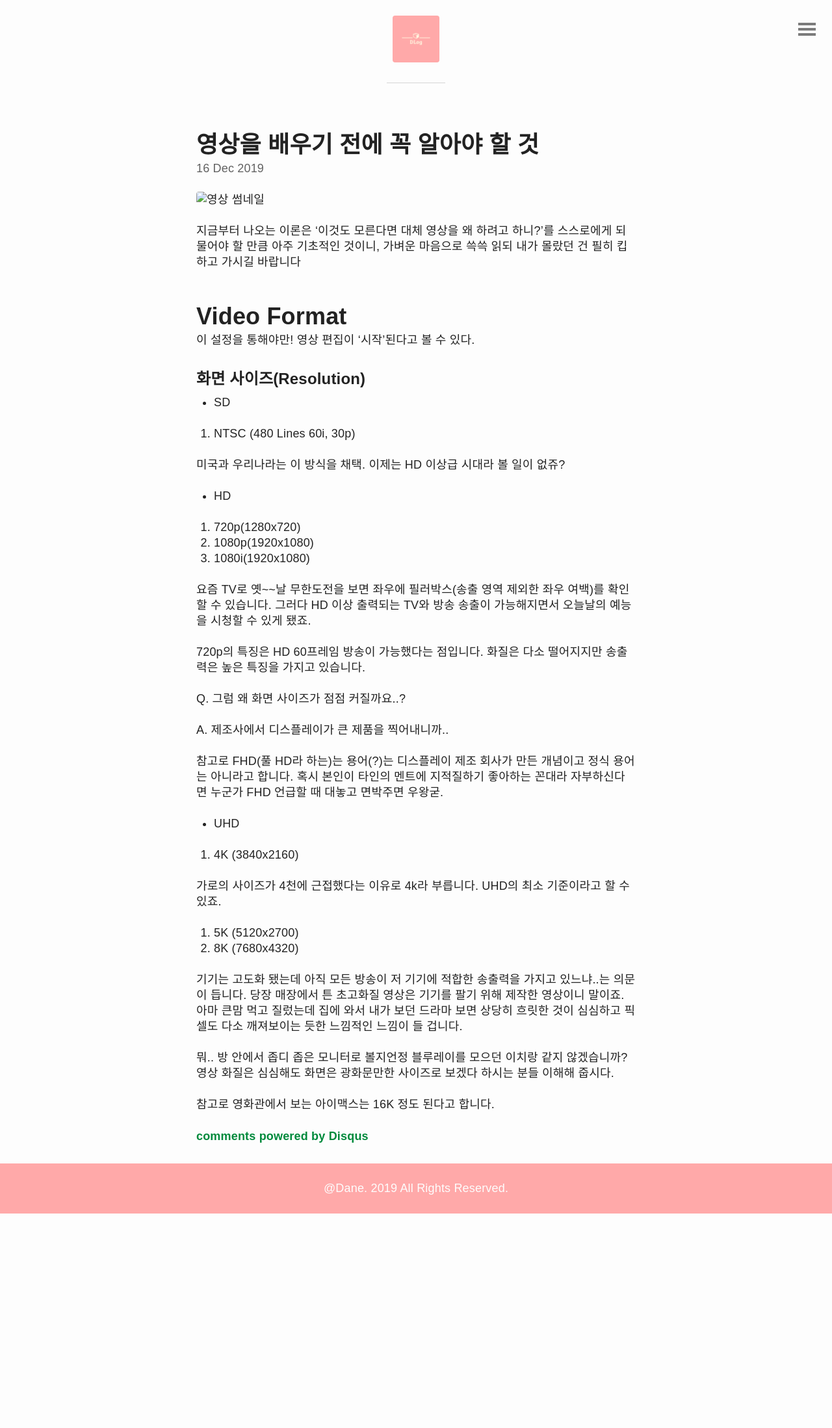
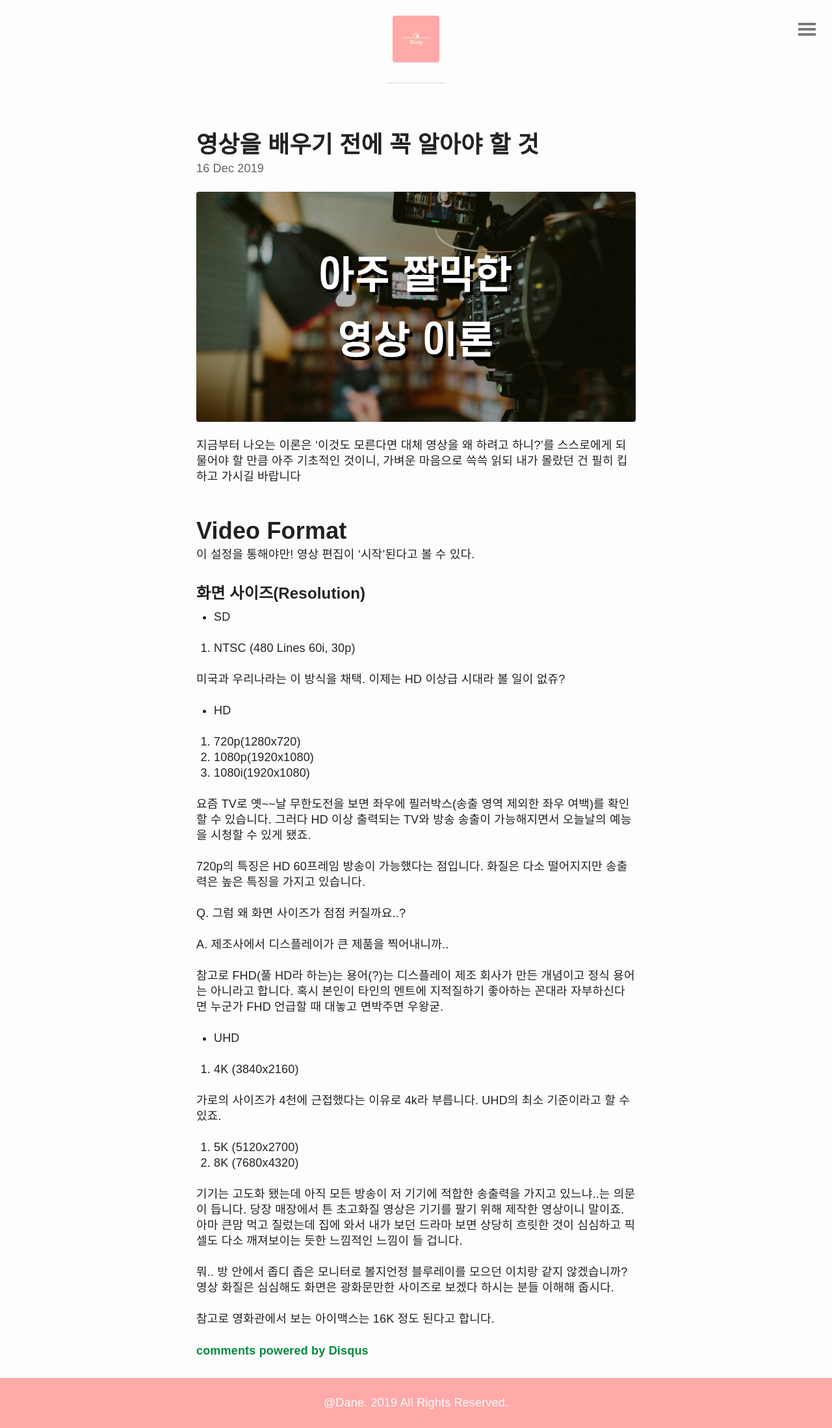
Before and after one commit to Dane10st/danelog, a Jekyll site: the page built from _posts/2019-12-16-editingvideo1.md, in a window 1280 px wide. Shown: the whole page at 65% size. Built offline with Jekyll 4.4.1, drawn with Linux system fonts in a browser that asks for light colours; some web fonts are replaced; comment, search, counter and statistics services are not loaded; before the commit the page ends 1867 px from its top, so only the background shows below that.

Commit message:
이미지 경로 수정
(../img/post/02/post21.png)

```diff
--- a/_posts/2019-12-16-editingvideo1.md
+++ b/_posts/2019-12-16-editingvideo1.md
@@ -17,7 +17,7 @@ tags:
 description: 모든 에디팅 프로그램을 배울 때 왜 '이론'을 배우는지 당최 이해할 수 없었다. 하지만 최소한으로 알고는 있어야 '왜 이곳에 이 기능이 들어갔는가!'를 알게 해주는 도가니 탁샷용 이론은 정말 필수로 알아야 한다. 해서 썰푸는 방식으로 기초 of 기초 영상 이론을 읊어보겠다.
 ---
 
-![영상 썸네일](/Users/dane/blog/img/post/02/post21.png)
+![영상 썸네일](../img/post/02/post21.png)
 
   지금부터 나오는 이론은 '이것도 모른다면 대체 영상을 왜 하려고 하니?'를 스스로에게 되물어야 할 만큼 아주 기초적인 것이니, 가벼운 마음으로 쓱쓱 읽되 내가 몰랐던 건 필히 킵하고 가시길 바랍니다
 
```
